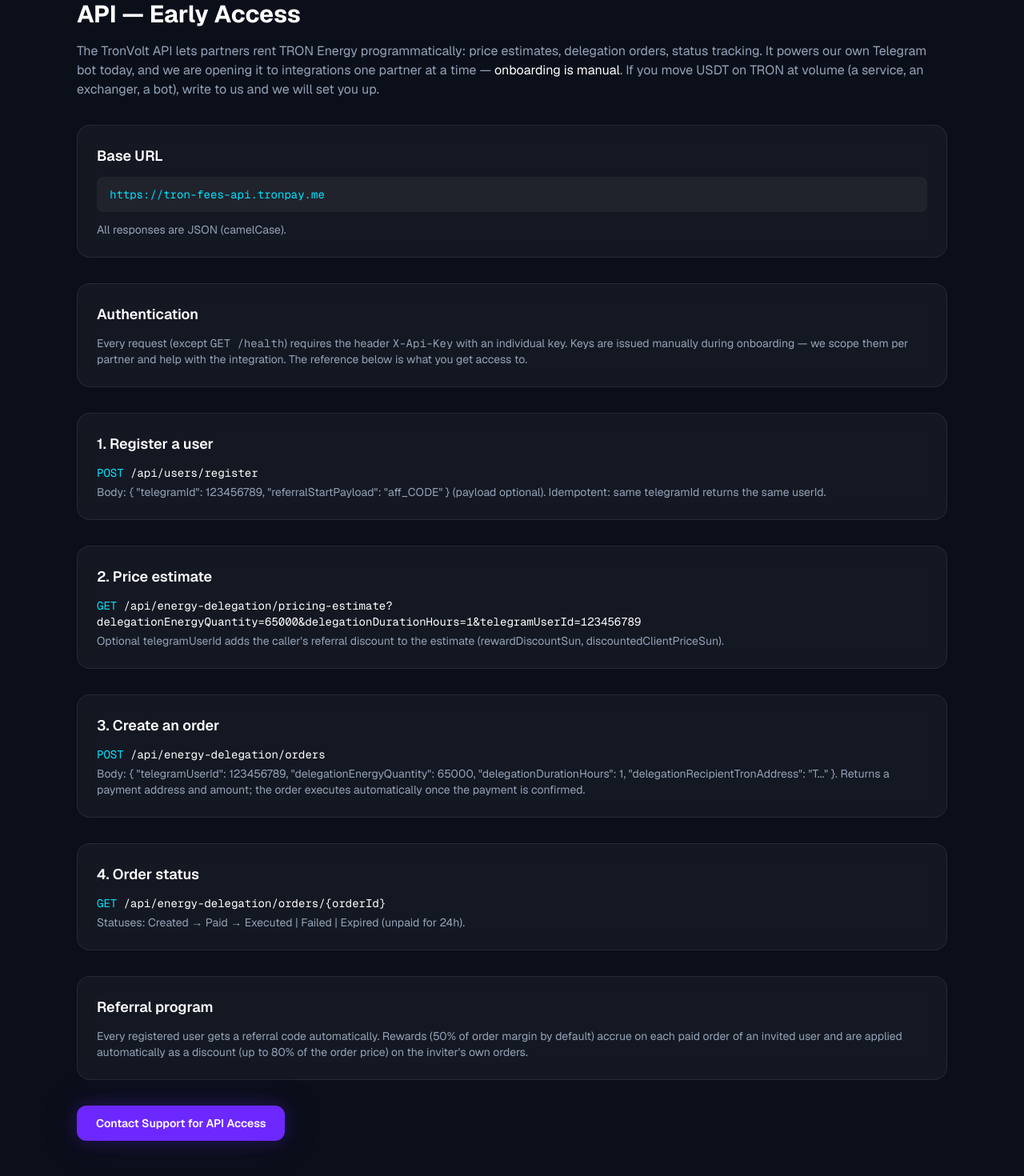
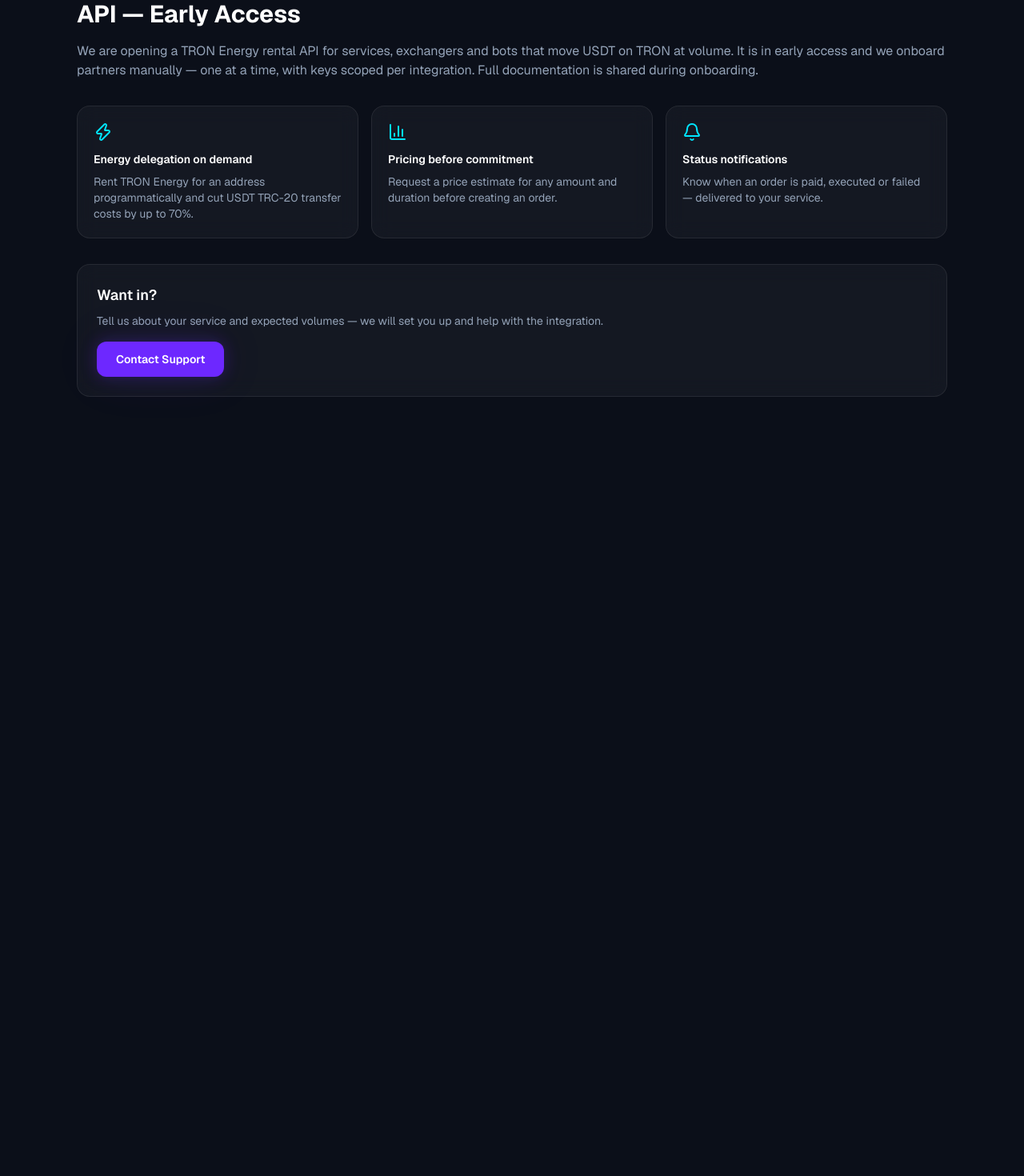
Before and after one commit to VerbitskiA/tron-fees-landing, a Next.js app: page /docs in a window 1280 px wide. Shown: the part 100-1570 px from the top of the page at 80% size. After the commit the page ends 800 px from the top, so only its background shows below. Built offline with nearby package versions, Linux system fonts and the light colour scheme; no server answers.

Commit message:
Docs: drop internal API reference (bot-only endpoints); capability overview for early access

```diff
--- a/src/app/docs/page.tsx
+++ b/src/app/docs/page.tsx
@@ -1,36 +1,36 @@
 import type { Metadata } from "next";
 import Link from "next/link";
-import { ArrowLeft } from "lucide-react";
+import { ArrowLeft, BarChart3, Bell, Zap } from "lucide-react";
 import { Button } from "@/components/ui/Button";
 import { Container } from "@/components/ui/Container";
-import { getSupportUrl, siteConfig } from "@/lib/config";
+import { getSupportUrl } from "@/lib/config";
 
 export const metadata: Metadata = {
   title: "API — Early Access — TronVolt",
   description:
-    "Integrate TRON Energy rental programmatically: price estimates, delegation orders, status tracking. API is in early access — onboarding is manual.",
+    "TRON Energy rental API for services and bots: price estimates, delegation orders, status notifications. Early access — onboarding is manual.",
 };
 
-function Section({ title, children }: { title: string; children: React.ReactNode }) {
-  return (
-    <div className="mt-8 glass-card rounded-2xl p-6">
-      <h2 className="text-lg font-semibold">{title}</h2>
-      <div className="mt-3 space-y-3 text-sm text-muted">{children}</div>
-    </div>
-  );
-}
-
-function Endpoint({ method, path, note }: { method: string; path: string; note?: string }) {
-  return (
-    <div>
-      <code className="text-sm">
-        <span className="text-accent">{method}</span>{" "}
-        <span className="text-white">{path}</span>
-      </code>
-      {note ? <p className="mt-1 text-sm text-muted">{note}</p> : null}
-    </div>
-  );
-}
+const capabilities = [
+  {
+    icon: Zap,
+    title: "Energy delegation on demand",
+    description:
+      "Rent TRON Energy for an address programmatically and cut USDT TRC-20 transfer costs by up to 70%.",
+  },
+  {
+    icon: BarChart3,
+    title: "Pricing before commitment",
+    description:
+      "Request a price estimate for any amount and duration before creating an order.",
+  },
+  {
+    icon: Bell,
+    title: "Status notifications",
+    description:
+      "Know when an order is paid, executed or failed — delivered to your service.",
+  },
+];
 
 export default function DocsPage() {
   return (
@@ -46,75 +46,33 @@
 
         <h1 className="text-3xl font-bold">API — Early Access</h1>
         <p className="mt-4 text-muted">
-          The TronVolt API lets partners rent TRON Energy programmatically:
-          price estimates, delegation orders, status tracking. It powers our
-          own Telegram bot today, and we are opening it to integrations one
-          partner at a time — <span className="text-white">onboarding is manual</span>.
-          If you move USDT on TRON at volume (a service, an exchanger, a bot),
-          write to us and we will set you up.
+          We are opening a TRON Energy rental API for services, exchangers and
+          bots that move USDT on TRON at volume. It is in early access and we
+          onboard partners manually — one at a time, with keys scoped per
+          integration. Full documentation is shared during onboarding.
         </p>
 
-        <Section title="Base URL">
-          <code className="block rounded-lg bg-white/5 px-4 py-3 text-sm text-accent">
-            {siteConfig.apiBaseUrl}
-          </code>
-          <p>All responses are JSON (camelCase).</p>
-        </Section>
+        <div className="mt-8 grid gap-4 sm:grid-cols-3">
+          {capabilities.map((c) => (
+            <div key={c.title} className="glass-card rounded-2xl p-5">
+              <c.icon className="h-6 w-6 text-accent" />
+              <h2 className="mt-3 text-sm font-semibold">{c.title}</h2>
+              <p className="mt-2 text-sm text-muted">{c.description}</p>
+            </div>
+          ))}
+        </div>
 
-        <Section title="Authentication">
-          <p>
-            Every request (except <code>GET /health</code>) requires the header{" "}
-            <code>X-Api-Key</code> with an individual key. Keys are issued
-            manually during onboarding — we scope them per partner and help
-            with the integration. The reference below is what you get access to.
+        <div className="mt-8 glass-card rounded-2xl p-6">
+          <h2 className="text-lg font-semibold">Want in?</h2>
+          <p className="mt-2 text-sm text-muted">
+            Tell us about your service and expected volumes — we will set you
+            up and help with the integration.
           </p>
-        </Section>
-
-        <Section title="1. Register a user">
-          <Endpoint
-            method="POST"
-            path="/api/users/register"
-            note='Body: { "telegramId": 123456789, "referralStartPayload": "aff_CODE" } (payload optional). Idempotent: same telegramId returns the same userId.'
-          />
-        </Section>
-
-        <Section title="2. Price estimate">
-          <Endpoint
-            method="GET"
-            path="/api/energy-delegation/pricing-estimate?delegationEnergyQuantity=65000&delegationDurationHours=1&telegramUserId=123456789"
-            note="Optional telegramUserId adds the caller's referral discount to the estimate (rewardDiscountSun, discountedClientPriceSun)."
-          />
-        </Section>
-
-        <Section title="3. Create an order">
-          <Endpoint
-            method="POST"
-            path="/api/energy-delegation/orders"
-            note='Body: { "telegramUserId": 123456789, "delegationEnergyQuantity": 65000, "delegationDurationHours": 1, "delegationRecipientTronAddress": "T..." }. Returns a payment address and amount; the order executes automatically once the payment is confirmed.'
-          />
-        </Section>
-
-        <Section title="4. Order status">
-          <Endpoint
-            method="GET"
-            path="/api/energy-delegation/orders/{orderId}"
-            note="Statuses: Created → Paid → Executed | Failed | Expired (unpaid for 24h)."
-          />
-        </Section>
-
-        <Section title="Referral program">
-          <p>
-            Every registered user gets a referral code automatically. Rewards
-            (50% of order margin by default) accrue on each paid order of an
-            invited user and are applied automatically as a discount (up to 80%
-            of the order price) on the inviter&apos;s own orders.
-          </p>
-        </Section>
-
-        <div className="mt-8">
-          <Button href={getSupportUrl()} external variant="primary">
-            Contact Support for API Access
-          </Button>
+          <div className="mt-4">
+            <Button href={getSupportUrl()} external variant="primary">
+              Contact Support
+            </Button>
+          </div>
         </div>
       </Container>
     </div>
```
